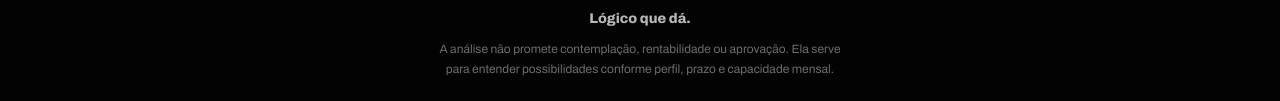
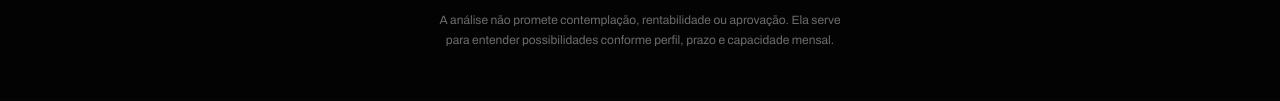
Before and after one commit to lucassantiagopsae-dotcom/Ademicon, a website: page index.html in a window 1280 px wide. Shown: the part 2348-2449 px from the top of the page. Drawn offline with nearby package versions, Linux system fonts and the light colour scheme.

Commit message:
Remove footer slogan from landing

```diff
--- a/index.html
+++ b/index.html
@@ -1414,7 +1414,6 @@
   <footer class="site-footer">
     <div class="shell">
       <img class="logo" src="/assets/logo-ademicon-form.png" alt="Ademicon crédito">
-      <p class="footer-slogan">Lógico que dá.</p>
       <p class="footer-legal">A análise não promete contemplação, rentabilidade ou aprovação. Ela serve para entender possibilidades conforme perfil, prazo e capacidade mensal.</p>
     </div>
   </footer>
```
